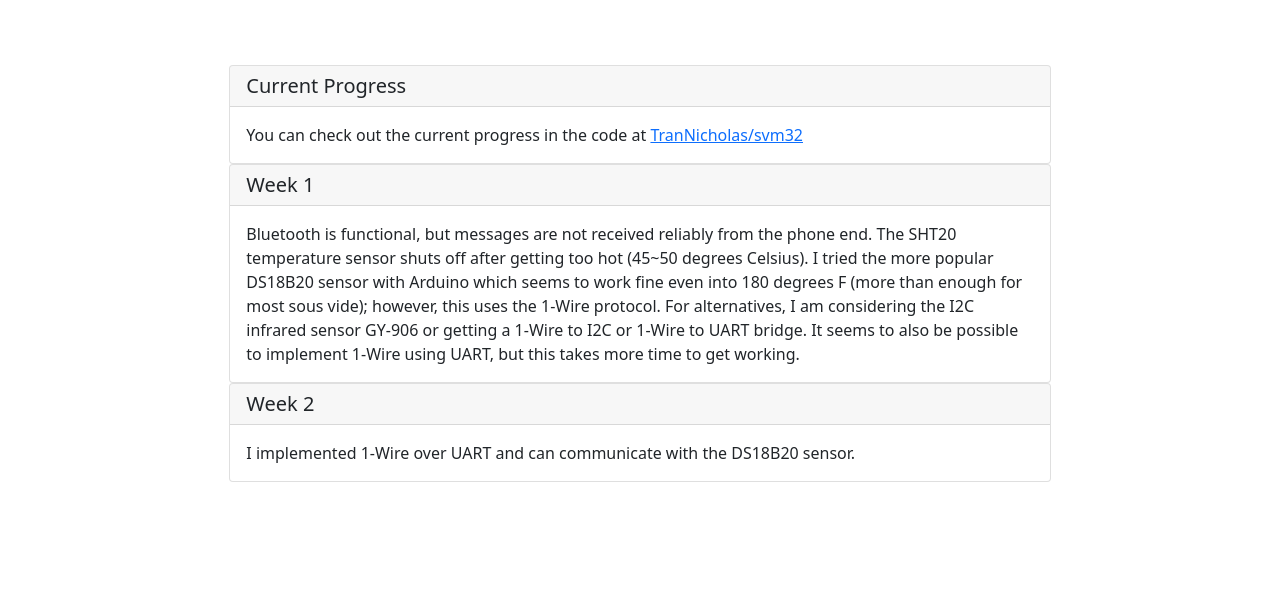
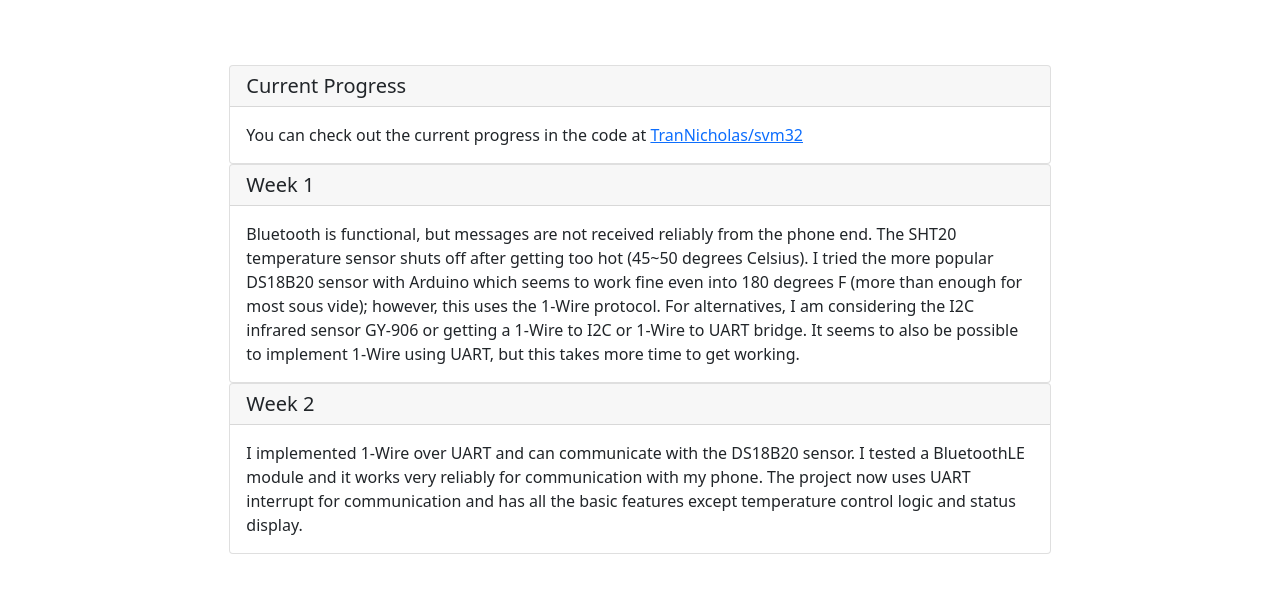
Before and after one commit to svm32/svm32.github.io, a plain HTML site: page updates/index.html in a window 1280 px wide. Shown: the part 63-656 px from the top of the page. Drawn offline with nearby package versions, Linux system fonts and the light colour scheme.

Commit message:
updated week 2 with all progress

```diff
--- a/updates/index.html
+++ b/updates/index.html
@@ -45,7 +45,7 @@
         <div class="card">
           <h5 class="card-header">Week 2</h5>
           <div class="card-body">
-            <p class="card-text">I implemented 1-Wire over UART and can communicate with the DS18B20 sensor.</p>
+            <p class="card-text">I implemented 1-Wire over UART and can communicate with the DS18B20 sensor. I tested a BluetoothLE module and it works very reliably for communication with my phone. The project now uses UART interrupt for communication and has all the basic features except temperature control logic and status display.</p>
           </div>
         </div>
       </main>
```
